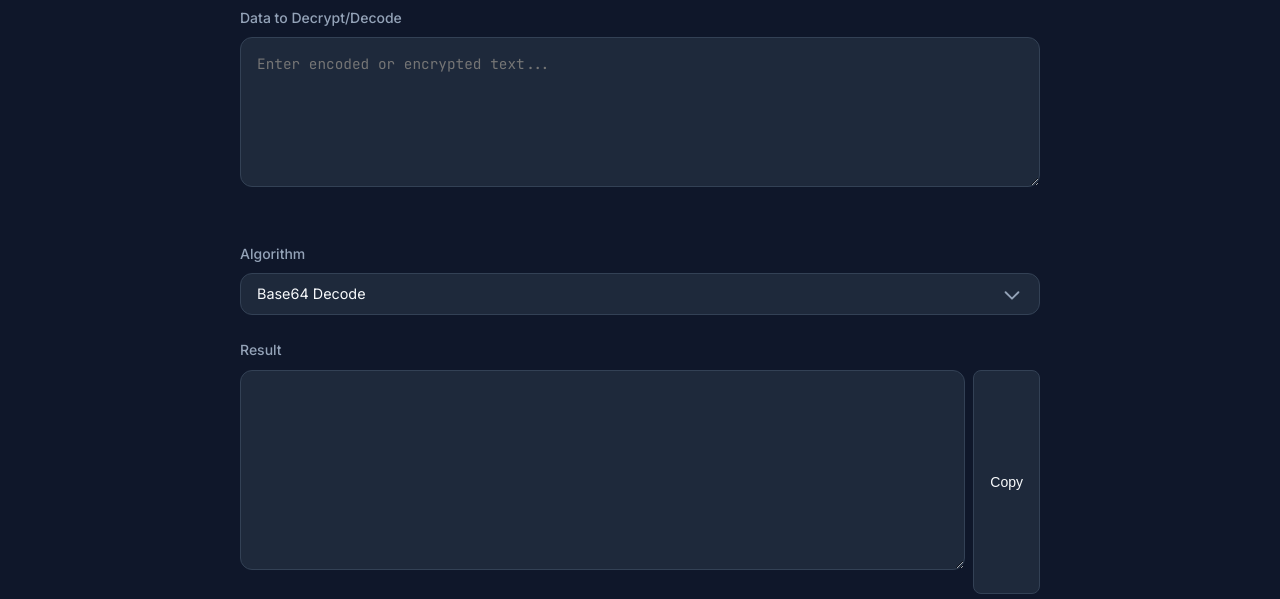
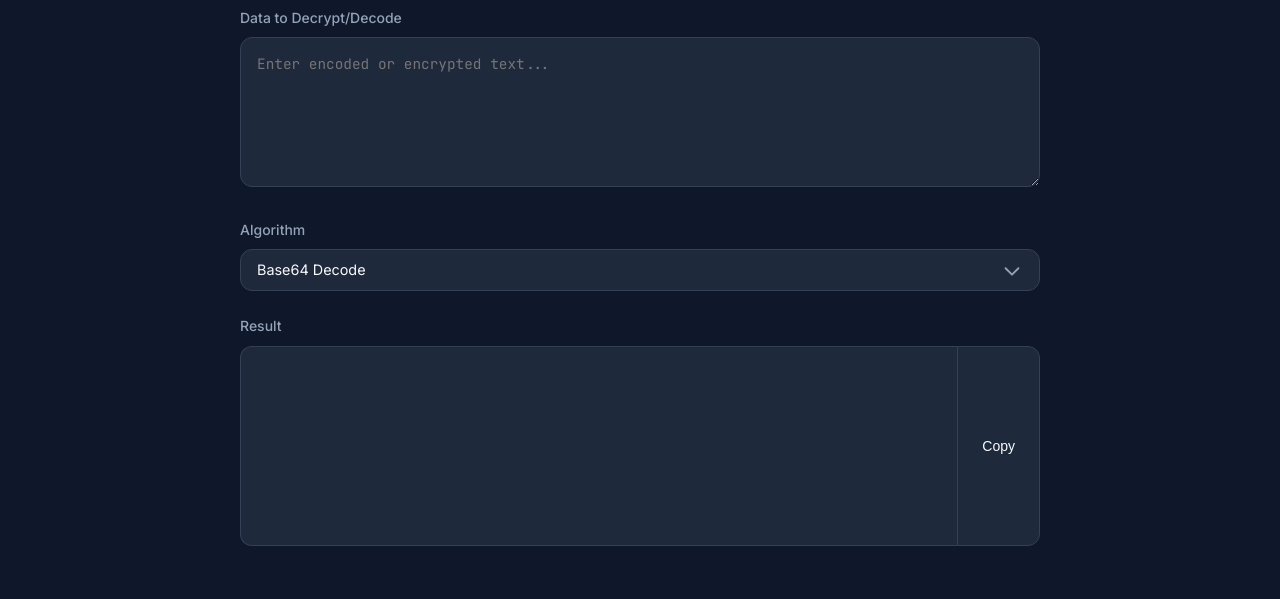
Before and after one commit to shindoohwa/bitlyx, a website built with Vite: page crypto-decoder.html in a window 1280 px wide. Shown: the part 180-779 px from the top of the page. Built offline with nearby package versions, Linux system fonts and the light colour scheme; some packages are replaced by stand-ins of ours.

Commit message:
style: join textarea and copy button for perfect alignment

```diff
--- a/style.css
+++ b/style.css
@@ -333,7 +333,6 @@ button:hover {
 
 .crypto-col textarea {
     min-height: 150px;
-    margin-bottom: 1.5rem;
 }
 
 .divider {
@@ -344,11 +343,24 @@ button:hover {
 
 .copy-wrapper {
     display: flex;
-    gap: 0.5rem;
+    align-items: stretch;
+    margin-bottom: 1.5rem;
+}
+
+.copy-wrapper textarea {
+    margin-bottom: 0;
+    resize: none;
+    border-radius: 0.75rem 0 0 0.75rem;
+    border-right: none;
 }
 
 .copy-btn {
     white-space: nowrap;
+    display: flex;
+    align-items: center;
+    justify-content: center;
+    border-radius: 0 0.75rem 0.75rem 0;
+    padding: 0 1.5rem;
 }
 
 /* Converter grid */
```
